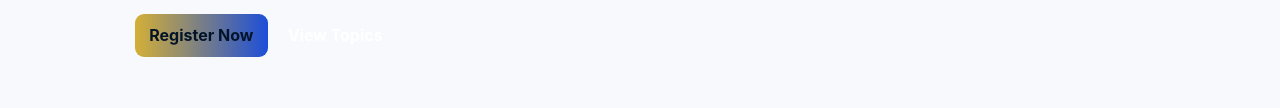
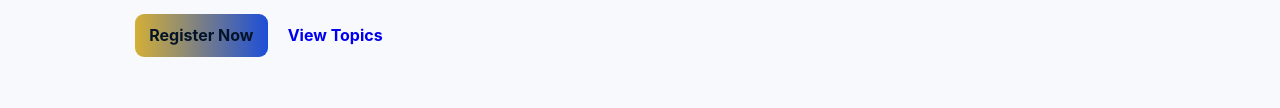
Before and after one commit to Abdul-kader-Midlaj1/futurebank, a plain HTML site: page index.html in a window 1280 px wide. Shown: the part 473-581 px from the top of the page. Drawn offline with Linux system fonts and the light colour scheme.

Commit message:
changes made

```diff
--- a/styles.css
+++ b/styles.css
@@ -61,7 +61,7 @@ h1{font-size:clamp(1.6rem,3.4vw,2.4rem);margin:0 0 .35rem}
 /* buttons & reveal */
 .btn{display:inline-block;padding:.55rem .9rem;border-radius:9px;text-decoration:none;font-weight:700}
 .btn-primary{background:linear-gradient(90deg,var(--accent),var(--accent-2));color:#041428}
-.btn-outline{border:1px solid rgba(255,255,255,0.06);color:#fff;background:transparent}
+.btn-outline{border:1px solid rgba(255,255,255,0.06);background:transparent}
 
 /* reveal */
 .reveal{opacity:0; transform:translateY(18px); transition:all .7s var(--ease)}
```
